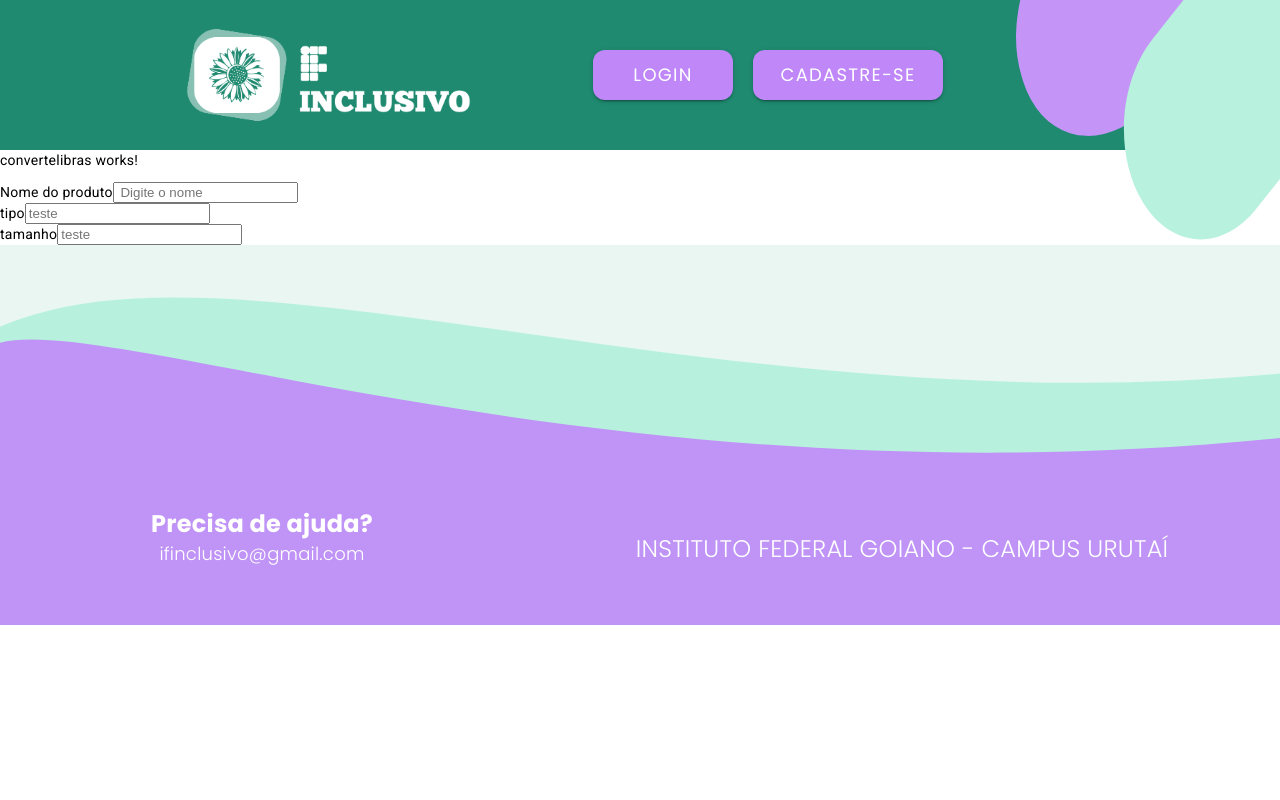
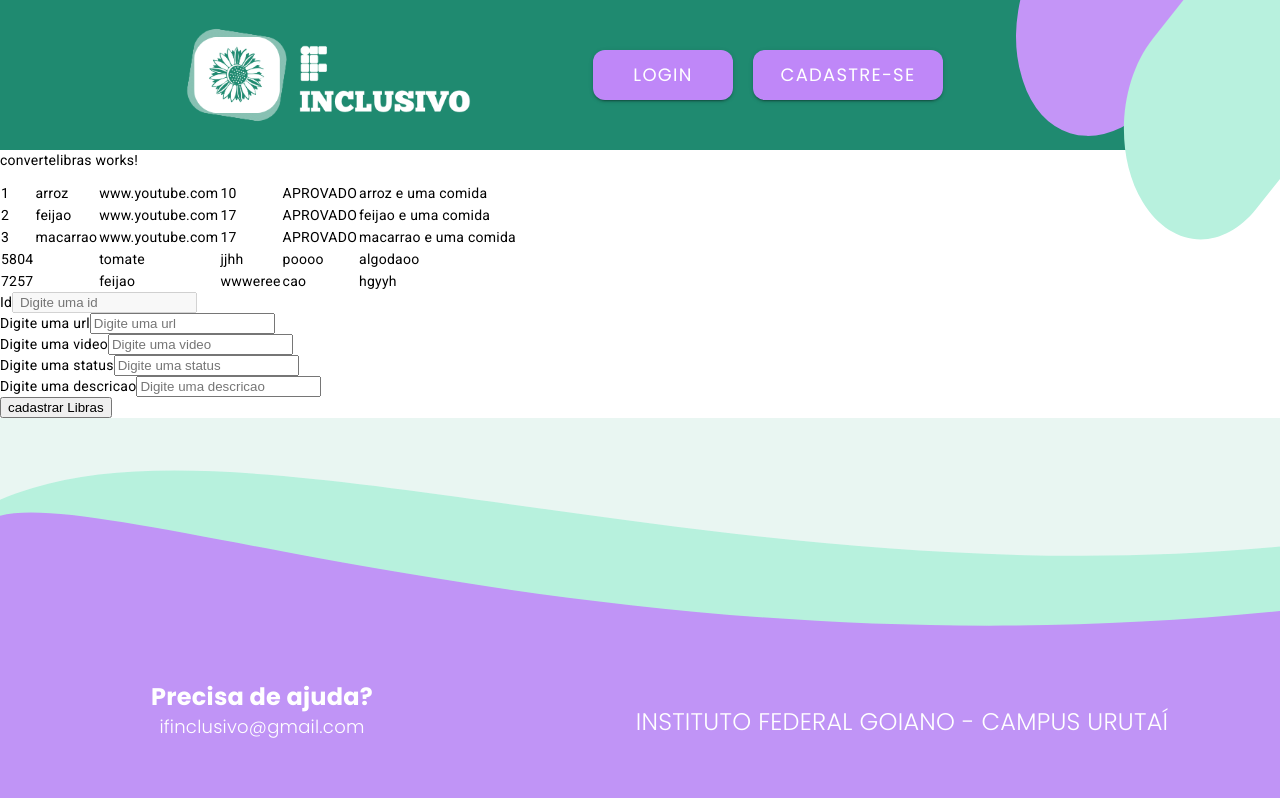
Before and after one commit to arianamesquita/IFInclusivo-frontend, an Angular app: page /convertelibras in a window 1280 px wide. Built offline with nearby package versions, Linux system fonts and the light colour scheme; data requests are answered from the project's data file.

Commit message:
<config >(environments)<criação do environments e convertelibras.service>[foi criado o environments para realizar a conexão com a API, adição no imports do FormsModule em external.module.ts e alguns metodos de teste no component convertelibras  ]

```diff
--- a/angular.json
+++ b/angular.json
@@ -57,7 +57,13 @@
               "vendorChunk": true,
               "extractLicenses": false,
               "sourceMap": true,
-              "namedChunks": true
+              "namedChunks": true,
+              "fileReplacements": [
+                {
+                  "replace": "src/environments/environment.ts",
+                  "with": "src/environments/environment.development.ts"
+                }
+              ]
             }
           },
           "defaultConfiguration": "production"
--- a/db/db.json
+++ b/db/db.json
@@ -1,21 +1,71 @@
 {
-    "teste":{
   "pessoas": [
     {
-                "id":1,
+      "id": 1,
       "nome": "isaias",
       "idade": "5"
     },
     {
-                "id":2,
+      "id": 2,
       "nome": "joap",
       "idade": "45"
     },
     {
-                "id":3,
+      "id": 3,
       "nome": "eva",
       "idade": "5"
     }
+  ],
+  "sinaisLibras": [
+    {
+      "id": 1,
+      "palavra": "arroz",
+      "descricao": "arroz e uma comida",
+      "url": "www.youtube.com",
+      "video": "10",
+      "foto": "null",
+      "justificativa": "null",
+      "status": "APROVADO"
+    },
+    {
+      "id": 2,
+      "palavra": "feijao",
+      "descricao": "feijao e uma comida",
+      "url": "www.youtube.com",
+      "video": "17",
+      "foto": "null",
+      "justificativa": "null",
+      "status": "APROVADO"
+    },
+    {
+      "id": 3,
+      "palavra": "macarrao",
+      "descricao": "macarrao e uma comida",
+      "url": "www.youtube.com",
+      "video": "17",
+      "foto": "null",
+      "justificativa": "null",
+      "status": "APROVADO"
+    },
+    {
+      "id": "5804",
+      "palavra": "",
+      "descricao": "algodaoo",
+      "url": "tomate",
+      "video": "jjhh",
+      "foto": "",
+      "justificativa": "",
+      "status": "poooo"
+    },
+    {
+      "id": "7257",
+      "palavra": "",
+      "descricao": "hgyyh",
+      "url": "feijao",
+      "video": "wwweree",
+      "foto": "",
+      "justificativa": "",
+      "status": "cao"
+    }
   ]
 }
-}
--- a/src/app/app.component.ts
+++ b/src/app/app.component.ts
@@ -1,4 +1,5 @@
 import { Component } from '@angular/core';
+import { environment } from 'src/environments/environment';
 
 @Component({
   selector: 'app-root',
@@ -7,4 +8,8 @@ import { Component } from '@angular/core';
 })
 export class AppComponent {
   title = 'IFInclusivo-FrontEnd';
+
+  constructor(){
+    console.log(environment.api)
+  }
 }
--- a/src/app/external/external.module.ts
+++ b/src/app/external/external.module.ts
@@ -7,6 +7,7 @@ import { ForumComponent } from './views/components/forum/forum.component';
 import { NapneComponent } from './views/components/napne/napne.component';
 import { TopicosComponent } from './views/components/topicos/topicos.component';
 import { ConvertelibrasComponent } from './views/components/convertelibras/convertelibras.component';
+import { FormsModule } from '@angular/forms';
 
 @NgModule({
   declarations: [
@@ -15,7 +16,8 @@ import { ConvertelibrasComponent } from './views/components/convertelibras/conve
   imports: [
     CommonModule,
     ExternalRoutingModule,
-    SharedModule
+    SharedModule,
+    FormsModule
   ]
 })
 export class ExternalModule { }
--- a/src/app/external/views/components/convertelibras/convertelibras.component.html
+++ b/src/app/external/views/components/convertelibras/convertelibras.component.html
@@ -1,14 +1,37 @@
 <p>convertelibras works!</p>
 
+<tbody>
+    <tr *ngFor="let sinais of sinais$ | async">
+        <td>{{sinais.id}}</td>
+        <td>{{sinais.palavra}}</td>
+        <td>{{sinais.url}}</td>
+        <td>{{sinais.video}}</td>
+        <td>{{sinais.status}}</td>
+        <td>{{sinais.descricao}}</td>
+    </tr>
+</tbody>
+<form>
+
     <div class="input-group">
-    <label for="nome"> Nome do produto</label>
-    <input type="text"  name="nome" id="nome" placeholder=" Digite o nome" required>
+        <label for="palavra">Id</label>
+        <input type="text" disabled [(ngModel)]="id" name="id" placeholder=" Digite uma id" required>
+    </div>
+
+    <div class="input-group">
+        <label for="url">Digite uma url</label>
+        <input type="text" [(ngModel)]="url" name="url" placeholder="Digite uma url" required>
     </div>
     <div class="input-group">
-    <label for="tipo">tipo</label>
-    <input type="text"  name="tipo" id="tipo" placeholder="teste" required>
+        <label for="video">Digite uma video</label>
+        <input type="text" [(ngModel)]="video" name="video" placeholder="Digite uma video" required>
     </div>
     <div class="input-group">
-    <label for="tamanho">tamanho</label>
-    <input type="text" name="tamanho" id="tamanho" placeholder="teste" required>
+        <label for="status">Digite uma status</label>
+        <input type="text" [(ngModel)]="status" name="status" placeholder="Digite uma status" required>
     </div>
+    <div class="input-group">
+        <label for="descricao">Digite uma descricao</label>
+        <input type="text" [(ngModel)]="descricao" name="descricao" placeholder="Digite uma descricao" required>
+    </div>
+    <button (click)="cadastrarLibras()">cadastrar Libras</button>
+</form>
--- a/src/app/external/views/components/convertelibras/convertelibras.component.ts
+++ b/src/app/external/views/components/convertelibras/convertelibras.component.ts
@@ -1,4 +1,7 @@
 import { Component } from '@angular/core';
+import { ConvertelibrasService } from '../../service/convertelibras.service';
+import { sinaisLibras } from '../../models/convertelibras.model';
+import { Observable } from 'rxjs';
 
 @Component({
   selector: 'app-convertelibras',
@@ -7,4 +10,37 @@ import { Component } from '@angular/core';
 })
 export class ConvertelibrasComponent {
 
+  //sinais: sinaisLibras[] = []
+  sinais$ = new Observable<sinaisLibras[]>();
+
+  //teste de put
+
+    id= '';
+    palavra = '';
+    descricao = '';
+    url = '';
+    video = '';
+    foto = '';
+    justificativa = '';
+    status = '';
+
+  constructor(private ConvertelibrasService: ConvertelibrasService){
+    //metodo que chama todos obj do db teste
+    this.obterSinaisCadastrados();
+  }
+
+  obterSinaisCadastrados(){
+    //this.ConvertelibrasService.buscarLibrasDePalavra()
+    //.subscribe(sinais => this.sinais = sinais)
+
+    this.sinais$ = this.ConvertelibrasService.buscarLibrasDePalavra();
+  }
+    //metodo para teste de set
+  cadastrarLibras(){
+
+    this.ConvertelibrasService.cadastrarLibras({palavra: this.palavra, descricao: this.descricao, url: this.url,
+      video: this.video, foto: this.foto, justificativa: this.justificativa, status: this.status})
+      .subscribe(_ => this.obterSinaisCadastrados())
+  }
+
 }
--- /dev/null
+++ b/src/app/external/views/service/convertelibras.service.ts
@@ -0,0 +1,23 @@
+import { Injectable } from '@angular/core';
+import { HttpClient } from '@angular/common/http';
+import { environment } from 'src/environments/environment';
+import { sinaisLibras } from '../models/convertelibras.model';
+import { Observable } from 'rxjs';
+
+@Injectable({
+  providedIn: 'root'
+})
+export class ConvertelibrasService {
+  private url = environment.api;
+
+  constructor(private httpClient: HttpClient) { }
+
+  buscarLibrasDePalavra() {
+    return this.httpClient.get<sinaisLibras[]>(this.url + '/sinaisLibras');
+  }
+  cadastrarLibras(sinais: sinaisLibras): Observable<sinaisLibras> {
+
+    return this.httpClient.post<sinaisLibras>(this.url + '/sinaisLibras', sinais);
+
+  }
+}
--- /dev/null
+++ b/src/environments/environment.development.ts
@@ -0,0 +1,4 @@
+export const environment = {
+    //production: false,
+    api: 'http://localhost:3000'
+};
--- /dev/null
+++ b/src/environments/environment.ts
@@ -0,0 +1,3 @@
+export const environment = {
+    api: '',
+};
```
Also changed, not shown: src/app/app.module.ts (+5 -2 lines), src/app/external/views/models/convertelibras.model.ts (added, +12 -0 lines). Lines whose indentation alone changed are shown as unchanged.
